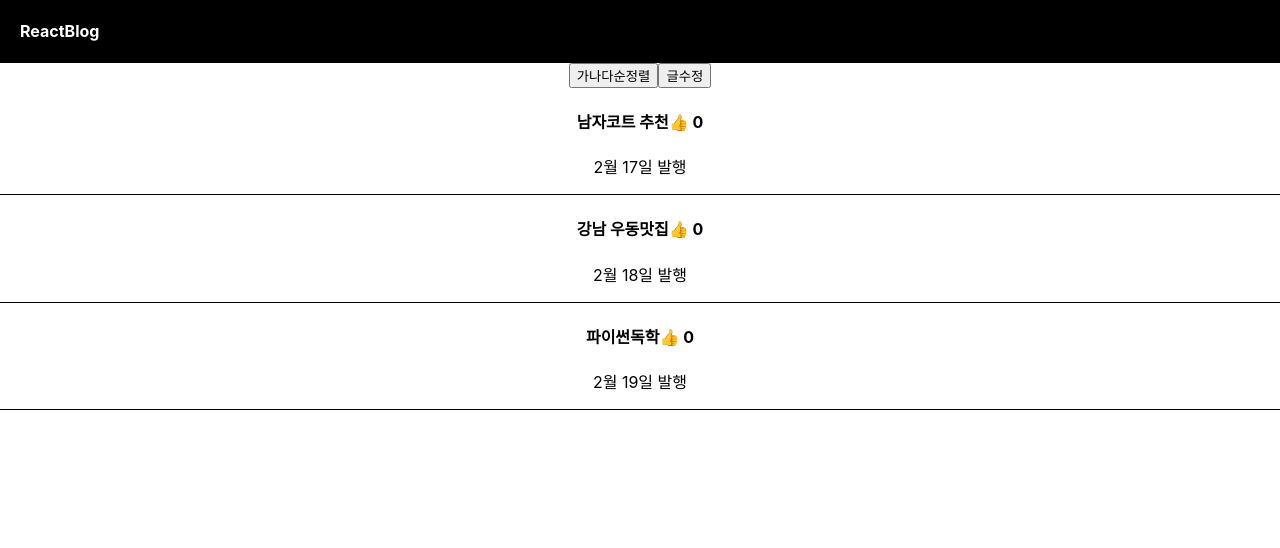
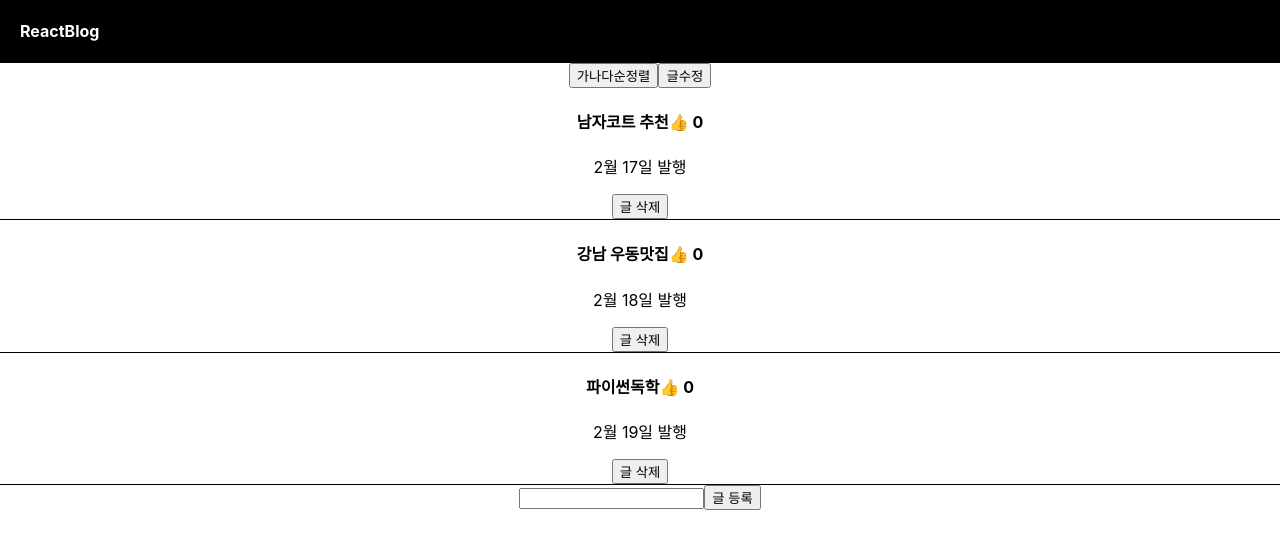
Before and after one commit to changonna/React-blog, a React (Create React App) app: page / in a window 1280 px wide. Shown: the top 548 px of the page. Built offline with nearby package versions, Linux system fonts and the light colour scheme.

Commit message:
Part 1 : 블로그 제작 & 기초 문법 input 1 : 사용자가 입력한 글 다루기(등록, 삭제)

```diff
--- a/src/App.js
+++ b/src/App.js
@@ -10,12 +10,14 @@ function App() {
     // let[a, b] -> a : 데이터 , b : state 변경도와주는 함수
     // state는 var와 달리 자동 재렌더링 됨.;
     let [title, setTitle] = useState(['남자코트 추천', '강남 우동맛집', '파이썬독학']);
-    let date = ['2월 17일 발행', '2월 18일 발행', '2월 19일 발행'];
-    let [따봉, 따봉변경] = useState([0, 0, 0]);
+    let date = ['2월 17일 발행', '2월 18일 발행', '2월 19일 발행', '2월 20일 발행', '2월 21일 발행'];
+    let [따봉, 따봉변경] = useState([0, 0, 0, 0, 0]);
 
     let [modal, setModal] = useState(false);
 
-    let[titleNum, setTitleNum] = useState(0);
+    let [titleNum, setTitleNum] = useState(0);
+
+    let [입력값, 입력값변경] = useState('');
 
     /* map 함수
     * 1. array 자료 갯수만큼 함수안의 코드 실행해줌
@@ -71,17 +73,34 @@ function App() {
                         // 각 div마다 unique한 key 값을 정해줘야한다.
                         <div className="list" key={i}>
                             <h4 onClick={()=>{ setModal(true); setTitleNum(i); }}> { title[i] }
-                                <span onClick={() => {
+                                <span onClick={(e) => {
+                                    e.stopPropagation();    // 상위 html로 퍼지는 이벤트 버블링을 막고싶으면!
                                     let copy = [...따봉];
                                     copy[i] += 1;
                                     따봉변경(copy);
                                 }}>👍</span> { 따봉[i] }
                             </h4>
                             <p>{ date[i] }</p>
+                            <button onClick={(e) => {
+                                let copy = [...title];
+                                copy.splice(i, 1);  // arr.splice : i번째부터 1개만큼 삭제.
+                                setTitle(copy);
+                            }}> 글 삭제 </button>
                         </div>
                     )
                 })
             }
+
+            {/*이벤트 핸들러*/}
+            <input onChange={(e) => {
+                입력값변경(e.target.value);  // 이게 완료되기 전에
+                console.log(입력값);        //
+            }} />
+            <button onClick={(e) => {
+                let copy = [...title];
+                copy.push(입력값);
+                setTitle(copy);
+            }}> 글 등록 </button>
 
             <div>
                 <h1>{modal}</h1>
```
